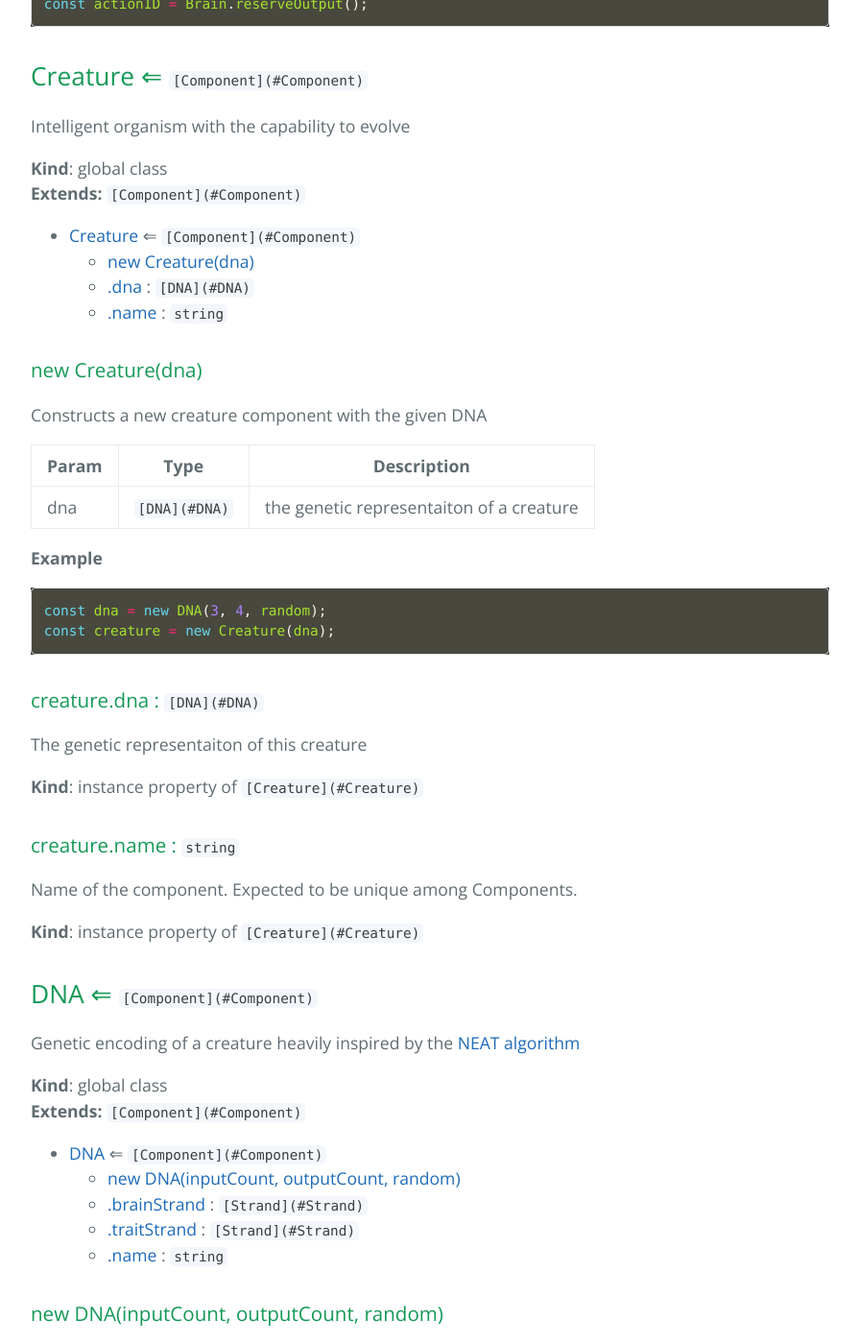
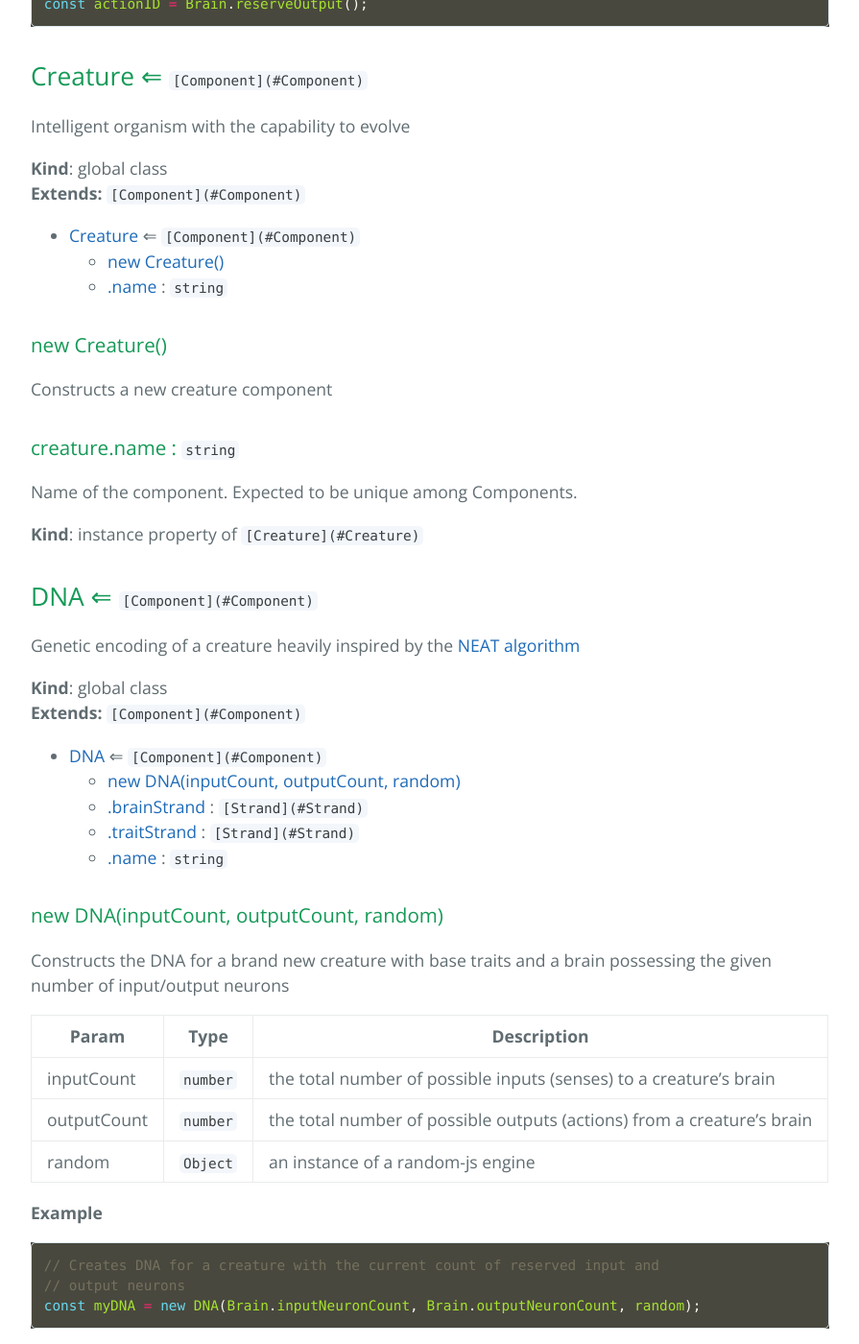
Before and after one commit to cjsauer/genetic-sandbox, a Jekyll site: the page built from docs.md, in a window 1280 px wide and 1400 px high, scrolled down 41053 px. Shown: the whole window at 96% size, without its empty margins (192-1087 px from the left). Built offline with Jekyll 4.4.1, drawn with Linux system fonts in a browser that asks for light colours; some of the changed text lies outside the part shown.

Commit message:
Add Brain component to creature assembly, move DNA out of Creature

````diff
--- a/docs.md
+++ b/docs.md
@@ -1765,32 +1765,14 @@
 **Extends:** <code>[Component](#Component)</code>
 
 * [Creature](#Creature) ⇐ <code>[Component](#Component)</code>
-    * [new Creature(dna)](#new_Creature_new)
-    * [.dna](#Creature+dna) : <code>[DNA](#DNA)</code>
+    * [new Creature()](#new_Creature_new)
     * [.name](#Component+name) : <code>string</code>
 
 <a name="new_Creature_new"></a>
 
-### new Creature(dna)
-Constructs a new creature component with the given DNA
-
-
-| Param | Type | Description |
-| --- | --- | --- |
-| dna | <code>[DNA](#DNA)</code> | the genetic representaiton of a creature |
-
-**Example**
-
-```js
-const dna = new DNA(3, 4, random);
-const creature = new Creature(dna);
-```
-<a name="Creature+dna"></a>
-
-### creature.dna : <code>[DNA](#DNA)</code>
-The genetic representaiton of this creature
-
-**Kind**: instance property of <code>[Creature](#Creature)</code>
+### new Creature()
+Constructs a new creature component
+
 <a name="Component+name"></a>
 
 ### creature.name : <code>string</code>
````
Also changed, not shown: other parts of docs.md (+3 -2 lines).
